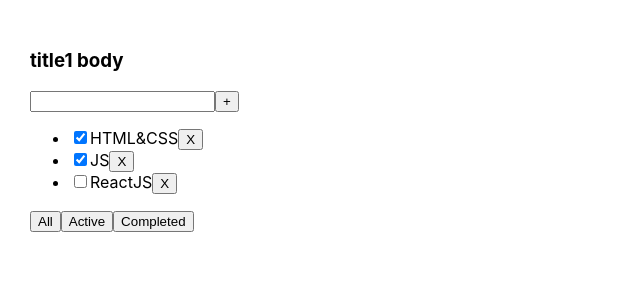
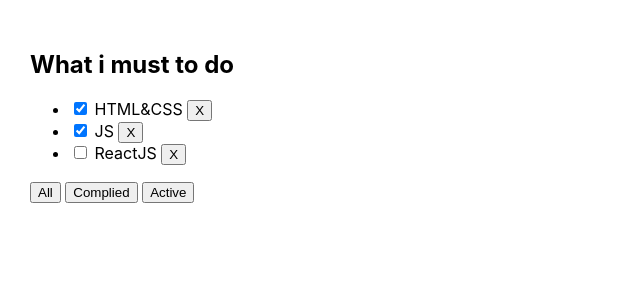
Before and after one commit to AnatoliyPologovoy/todolist, a React (Create React App) app: page / in a window 1280 px wide. Shown: the top 300 px of the page, without its empty margins (0-640 px from the left). Built offline with nearby package versions, Linux system fonts and the light colour scheme.

Commit message:
add change checkbox tasks

```diff
--- a/src/App.tsx
+++ b/src/App.tsx
@@ -1,31 +1,44 @@
 import React, {useState} from 'react';
 import './App.css';
-import Todolist from "./Todolist";
+import {TasksType, Todolist} from "./Todolist";
 
 
 function App() {
-    const h1 = 'title1';
-    const h2 = 'title2';
+    const h1 = 'What i must to do';
+
 
     let [tasks, setTask] = useState([
             { id: 1, title: "HTML&CSS", isDone: true },
             { id: 2, title: "JS", isDone: true },
             { id: 3, title: "ReactJS", isDone: false }
-        ]
-    )
+        ])
 
     const removeTask = (id : number) => {
-        //console.log(id)
-        setTask(tasks.filter(el=> el.id !== id))
+        setTask(
+            tasks.filter(el=>el.id !== id)
+        )
+    }
+    const changeDoneTask = (id : number) => {
+        const cbChangeIsDone = (task : TasksType) => {
+            if (id === task.id) {
+                return task.isDone ? {...task, isDone: false} : {...task, isDone: true}
+            }
+            return task
+        }
+
+        setTask(
+            tasks.map(cbChangeIsDone)
+        )
     }
 
 
     return (
         <div className="App">
             <Todolist header={h1}
-                      body={'body'}
+                     // body={'body'}
                       tasks={tasks}
                       removeTask={removeTask}
+                      changeDoneTask = {changeDoneTask}
                       //filterTasks={filterTasks}
             />
 
--- a/src/Todolist.tsx
+++ b/src/Todolist.tsx
@@ -1,63 +1,55 @@
 import React, {useState} from "react";
 
-type PropsType = {
+
+type TodolistPropsType = {
     header : string,
-    body? : string, //не обяз св-во
-    tasks: TaskType[], // или Array<TaskType>   дженерик(уточнение) <>
-    removeTask : (value : number)=> void
-    //filterTasks : (stateButton : string)=> void
+    tasks : TasksType[],
+    removeTask : (id:number) => void,
+    changeDoneTask : (id:number) => void
 }
 
-type TaskType={
-    id: number,
-    title: string,
-    isDone: boolean
+export type TasksType = {
+    id : number,
+    title : string,
+    isDone : boolean
 }
 
-function Todolist (props:PropsType) {
-    let [filterValue, setFilterValue] = useState('All')
+type filterType = 'all' | 'complied' | 'active'
 
-    const filterTasks = (stateButton:string) => {
-        setFilterValue(stateButton);
+export function Todolist(props:TodolistPropsType) {
+    let drawTasks = props.tasks;
+    let [filter, setFilter] = useState<filterType>('all')
+    if (filter === 'complied') {
+        drawTasks = drawTasks.filter(task => task.isDone)
     }
-    let data = props.tasks;
-    if (filterValue === 'Active') {
-        data =  data.filter(el => !el.isDone)
+    if (filter === 'active') {
+        drawTasks = drawTasks.filter(task => !task.isDone)
     }
-    if (filterValue === 'Completed') {
-        data = data.filter(el => el.isDone)
-    }
-    const drawLi = data.map((el) => {
+
+
+    const drawTasksList =
+        drawTasks.map(task => {
             return (
-                <li key={el.id}><input type="checkbox" checked={el.isDone}/>
-                    <span>{el.title}</span>
-                    <button onClick={()=>props.removeTask(el.id)}>X</button>
+                <li key={task.id}>
+                    <input type="checkbox"
+                           checked={task.isDone}
+                           onClick={()=>{props.changeDoneTask(task.id)}}
+                    />&nbsp;
+                    {task.title}&nbsp;
+                    <button onClick={()=>props.removeTask(task.id)}>X</button>
                 </li>
             )
         })
 
-    return  (
+    return (
         <div>
-            <h3>{props.header} {props.body}</h3>
-
-            <div>
-                <input/>
-                <button>+</button>
-            </div>
+            <h2>{props.header}</h2>
             <ul>
-                {drawLi}
-
-{/*                <li><input type="checkbox" checked={props.tasks[0].isDone}/> <span>{props.tasks[0].title}</span></li>
-                <li><input type="checkbox" checked={props.tasks[1].isDone}/> <span>{props.tasks[1].title}</span></li>
-                <li><input type="checkbox" checked={props.tasks[2].isDone}/> <span>{props.tasks[2].title}</span></li>*/}
+                {drawTasksList}
             </ul>
-            <div>
-                <button onClick={()=>{filterTasks('All')}}>All</button>
-                <button onClick={()=>{filterTasks('Active')}}>Active</button>
-                <button onClick={()=>{filterTasks('Completed')}}>Completed</button>
-            </div>
+            <button onClick={()=>{setFilter('all')}}>All</button>&nbsp;
+            <button onClick={()=>{setFilter('complied')}}>Complied</button>&nbsp;
+            <button onClick={()=>{setFilter('active')}}>Active</button>
         </div>
     )
 }
-
-export default Todolist;
```
